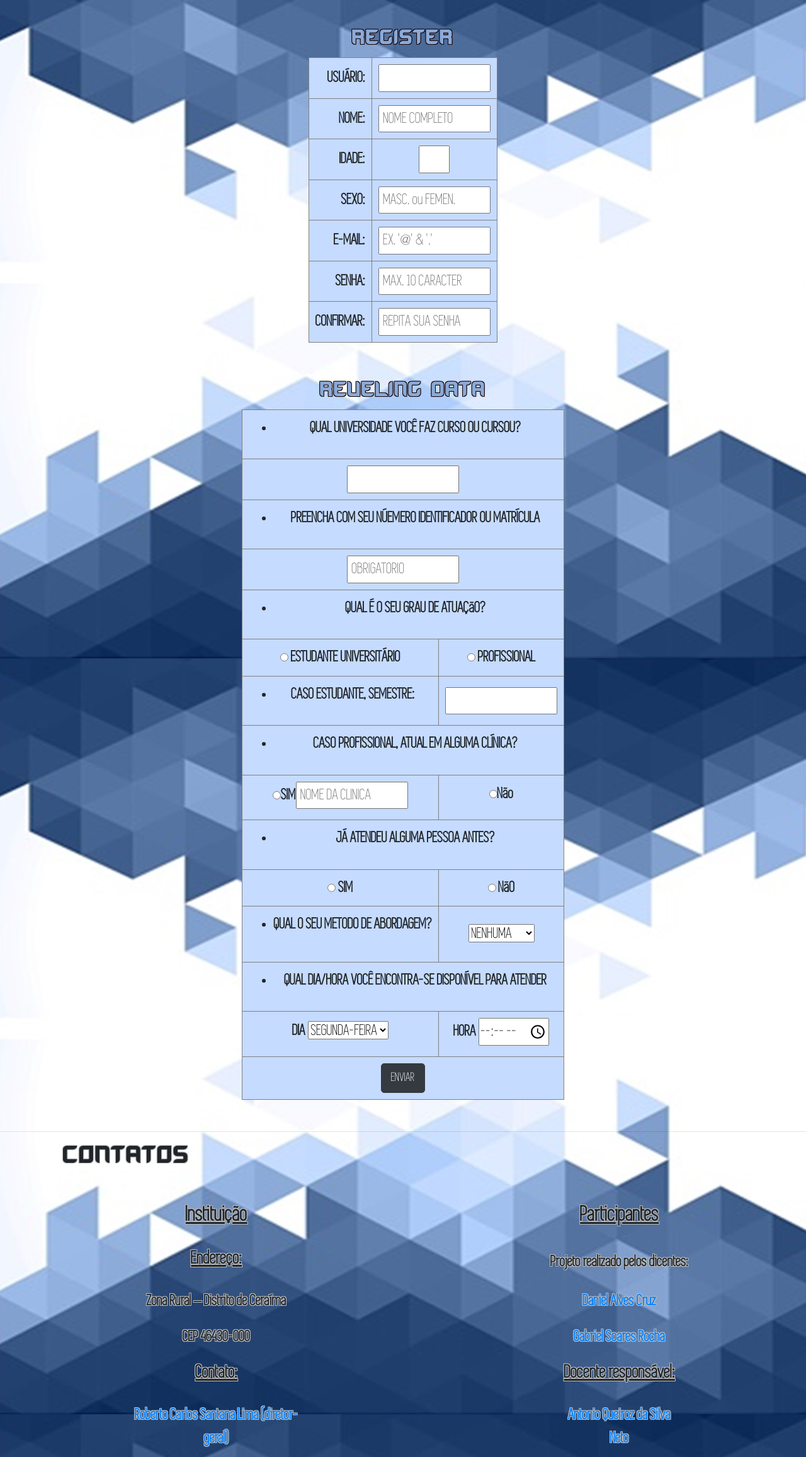
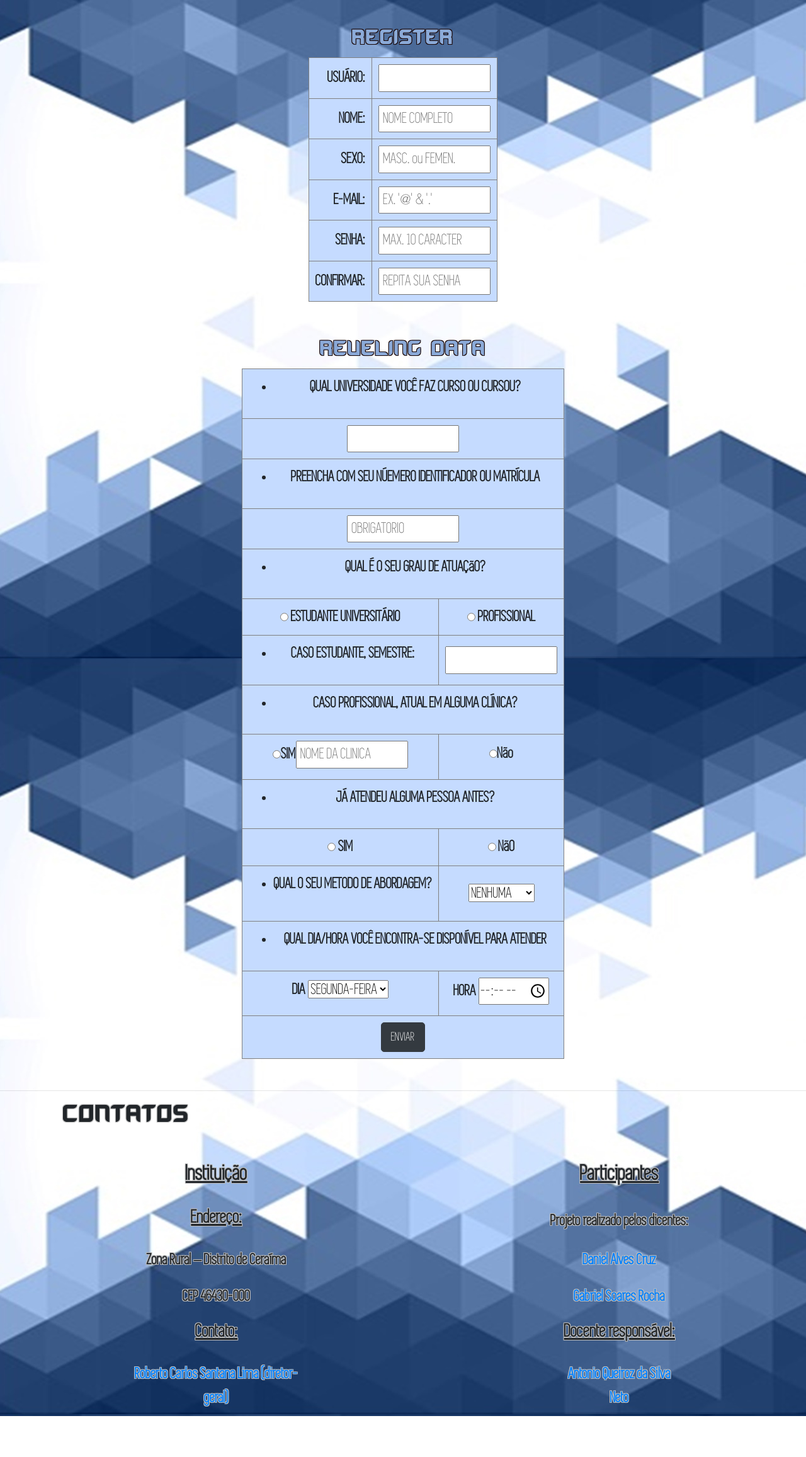
Before and after one commit to Daniel2AII/MeuSite, a Flask app: page /form_doctor in a window 1280 px wide. Shown: the part 155-2468 px from the top of the page at 63% size. After the commit the page ends 2403 px from the top, so only its background shows below. Run offline with Flask 2, Linux system fonts and the light colour scheme; parts of the project's set-up code (start-up, migrations or seed data) failed here and were passed over; some libraries are stand-ins or nearby versions.

Commit message:
Página de cadastro do doutor

```diff
--- a/templates/_links/_FormD.html
+++ b/templates/_links/_FormD.html
@@ -43,11 +43,6 @@ Friendy Talk
 		<tr>
 			<td class="gp1"><b>NOME:</b></td>
 			<td><input type="text" name="nome" id="nome" placeholder=" NOME COMPLETO"/></td>
-		</tr>
-
-		<tr>
-			<td class="gp1"><b>IDADE:</b></td>
-			<td><input type="number" name="age" id="age" min="1" max="99" step=""/></td>
 		</tr>
 
 		<tr>
```
